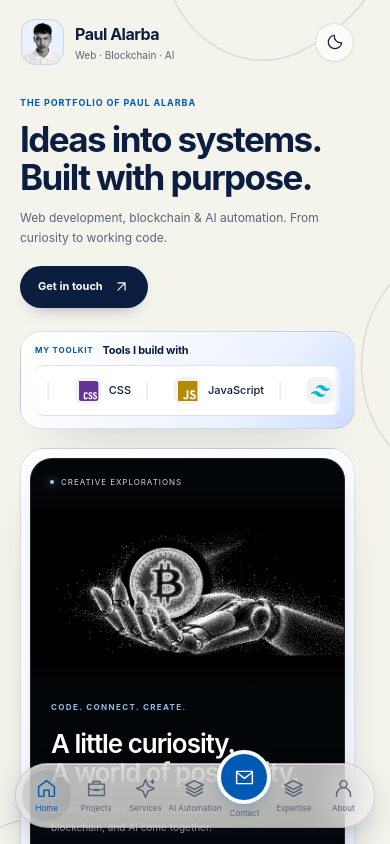
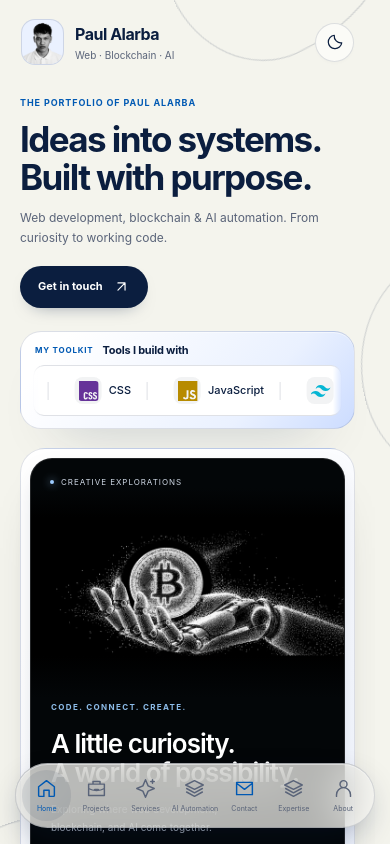
Before and after one commit to Paulalarba/PauloyAlarba, a React (Vite) app: page / in a window 390 px wide. Shown: the top 844 px of the page. Built offline with nearby package versions, Linux system fonts and the light colour scheme.

Commit message:
feat: fix the button in the mobile view

```diff
--- a/src/styles/automation.css
+++ b/src/styles/automation.css
@@ -7,4 +7,3 @@
 .automation-principles h2 { font-size:18px; margin:14px 0 8px; }
 .automation-principles p { color:var(--muted); font-size:14px; line-height:1.7; }
 @media(max-width:700px) { .automation-frame { height:730px; } .automation-principles { grid-template-columns:1fr; gap:0; } .automation-caption { font-size:11px; } }
-@media(max-width:900px) { .mobile-dock .dock-link { width:auto; flex:1; min-width:0; } .mobile-dock .dock-link small { font-size:8px; white-space:nowrap; } }
--- a/src/styles/site.css
+++ b/src/styles/site.css
@@ -2012,41 +2012,37 @@ a.bento-card:hover {
     align-items:center;
     justify-content:center;
     gap:3px;
-    width:20%;
+      flex:1;
+      min-width:0;
     height:100%;
     border-radius:999px;
     color:var(--muted);
     transition:background .2s,color .2s
   }
   .dock-link>span {
-    display:inline-flex
+      display:inline-flex;
+      align-items:center;
+      justify-content:center;
+      width:24px;
+      height:24px;
+      flex-shrink:0
   }
   .dock-link small {
-    font-size:9px
+      font-size:clamp(7px,1.8vw,9px);
+      white-space:nowrap
   }
   .dock-link.is-active {
     background:var(--active);
     color:var(--blue)
   }
   .dock-contact>span {
-    background:#0059b3;
-    color:#fff;
-    height:46px;
-    width:46px;
-    display:flex;
-    justify-content:center;
-    align-items:center;
-    border-radius:50%;
-    box-shadow:0 5px 12px #0059b330;
-    margin-top:-22px;
-    border:4px solid var(--paper);
-    box-sizing:content-box
+      color:var(--blue)
   }
   .dock-contact small {
     margin-top:0
   }
   .dock-contact.is-active {
-    background:transparent
+      background:var(--active)
   }
   .page-heading h1 {
     font-size:36px
```
